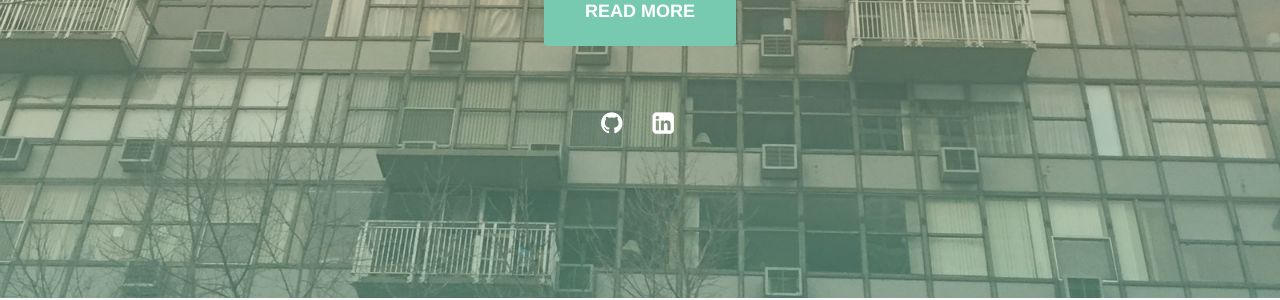
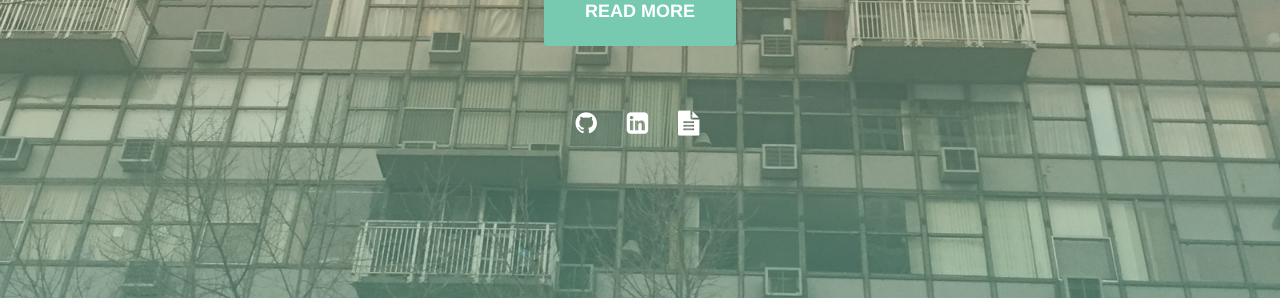
Before and after one commit to rfeie/rfeie, a Jekyll site: the page built from index.html, in a window 1280 px wide. Shown: the part 573-873 px from the top of the page. Built offline with Jekyll 4.4.1, drawn with Linux system fonts in a browser that asks for light colours; nearby versions of some CDN libraries; some web fonts are replaced; some of the changed text lies outside the part shown.

Commit message:
added resume and changed current date

```diff
--- a/_includes/footer.html
+++ b/_includes/footer.html
@@ -2,7 +2,7 @@
         <div class="container">
             <div class="row">
                 <div class="col-md-4">
-                    <span class="copyright">Copyright &copy;2015 Robert Feie </span>
+                    <span class="copyright">Copyright &copy;{{ 'now' | date: "%Y" }} Robert Feie </span>
                 </div>
                 <div class="col-md-4">
 
--- a/_layouts/default.html
+++ b/_layouts/default.html
@@ -20,7 +20,8 @@
                         </li>
                         <li><a href="https://linkedin.com/in/{{site.linkedin}}"><i class="fa fa-linkedin-square"></i></a>
                         </li>
-                    </ul>
+                        <li><a href="{{ site.url }}/assets/rfeie_resume.pdf" data-toggle="tooltip" title="Resume"><i class="fa fa-file-text"></i></a>
+                        </li>                    </ul>
             </div>
         </div>
     </header>
--- a/css/agency.css
+++ b/css/agency.css
@@ -914,3 +914,11 @@ img::-moz-selection {
 body {
     webkit-tap-highlight-color: #77c9b0;
 }
+
+
+.tooltip.top .tooltip-inner {
+    background-color:#77c9b0;
+}
+.tooltip.top .tooltip-arrow {
+      border-top-color: #77c9b0;
+}
--- a/js/agency.js
+++ b/js/agency.js
@@ -24,3 +24,7 @@ $('body').scrollspy({
 $('.navbar-collapse ul li a').click(function() {
     $('.navbar-toggle:visible').click();
 });
+
+$(document).ready(function(){
+    $('[data-toggle="tooltip"]').tooltip();
+});
```
Also changed, not shown: 8 other files.
